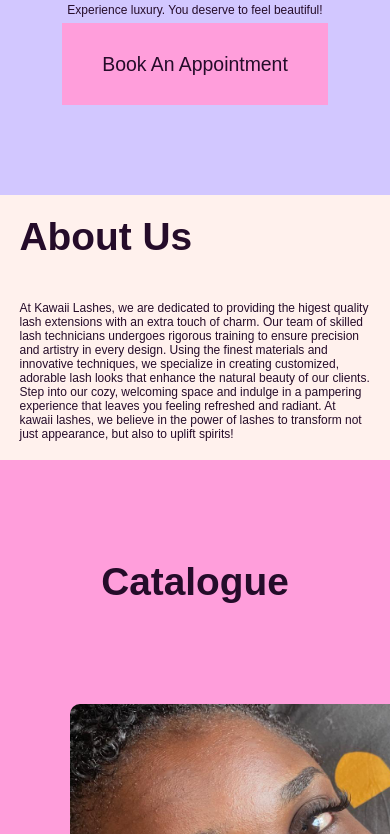
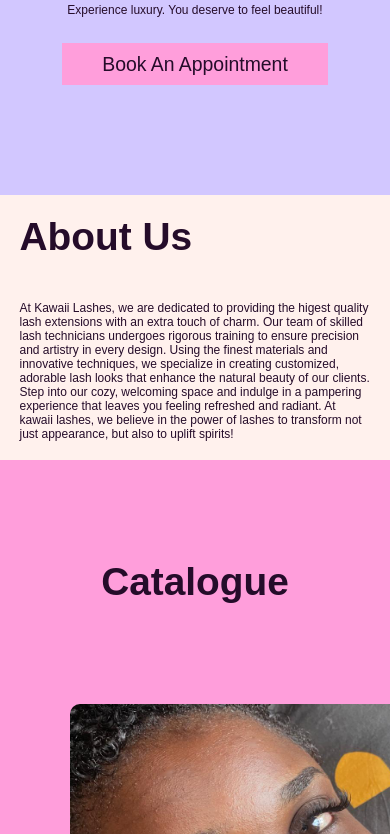
Before and after one commit to ONOWONI/kawaii, a plain HTML site: page index.html in a window 390 px wide. Shown: the part 649-1483 px from the top of the page. Drawn offline with nearby package versions, Linux system fonts and the light colour scheme.

Commit message:
cta mobile button redesigned

```diff
--- a/style/index.css
+++ b/style/index.css
@@ -111,7 +111,7 @@ nav > a {
 }
 
 .Cta-btn {
-    padding: 10px 40px;
+    padding: 15px 40px;
     font-size: 1.618rem;
     width: fit-content;
     height: fit-content;
@@ -374,7 +374,7 @@ footer > ul > li img {
 
 
     .Cta-btn {
-        padding: 30px 40px;
+        padding: 10px 40px;
     }
 
     #about-section p {
```
